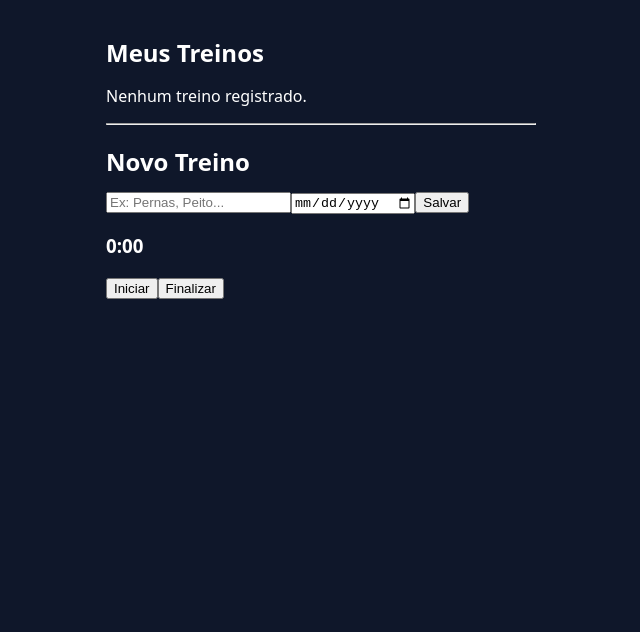
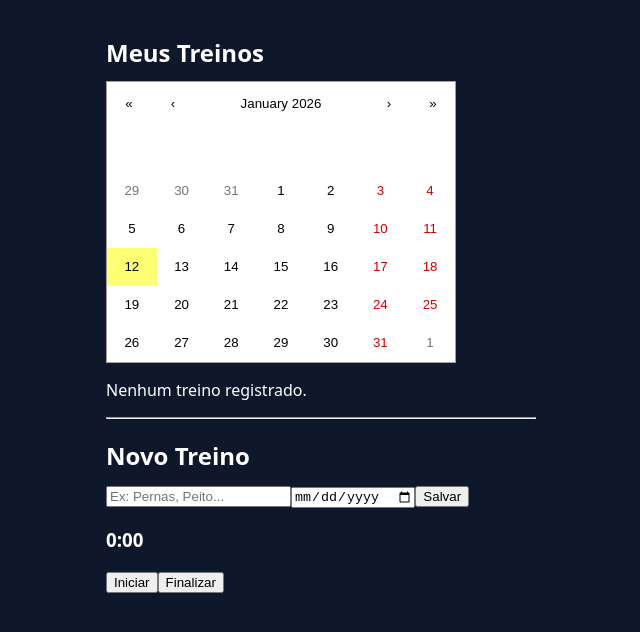
Before and after one commit to glacykm11/workout-tracker-react, a React (Vite) app: page / in a window 1280 px wide. Shown: the top 632 px of the page, without its empty margins (319-959 px from the left). Built offline with nearby package versions, Linux system fonts and the light colour scheme.

Commit message:
Add workout calendar

```diff
--- /dev/null
+++ b/src/components/WorkoutCalendar.tsx
@@ -0,0 +1,20 @@
+import Calendar from "react-calendar";
+import "react-calendar/dist/Calendar.css";
+import { useWorkoutStore } from "../store/workoutStore";
+
+export default function WorkoutCalendar() {
+  const workouts = useWorkoutStore((state) => state.workouts);
+
+  const workoutDates = workouts.map((w) => new Date(w.date).toDateString());
+
+  return (
+    <Calendar
+      tileClassName={({ date }) => {
+        if (workoutDates.includes(date.toDateString())) {
+          return "worked-out";
+        }
+        return "";
+      }}
+    />
+  );
+}
--- a/src/index.css
+++ b/src/index.css
@@ -15,3 +15,9 @@ body {
 h2 {
   margin-bottom: 12px;
 }
+
+.worked-out {
+  background: #22c55e !important;
+  color: black !important;
+  border-radius: 8px;
+}
--- a/src/pages/Home.tsx
+++ b/src/pages/Home.tsx
@@ -1,5 +1,7 @@
 import { useEffect } from "react";
 import { useWorkoutStore } from "../store/workoutStore";
+
+import WorkoutCalendar from "../components/WorkoutCalendar";
 
 export default function Home() {
   const { workouts, loadWorkouts } = useWorkoutStore();
@@ -12,6 +14,8 @@ export default function Home() {
     <div>
       <h2>Meus Treinos</h2>
 
+      <WorkoutCalendar />
+
       {workouts.length === 0 && <p>Nenhum treino registrado.</p>}
 
       {workouts.map((w) => (
```
